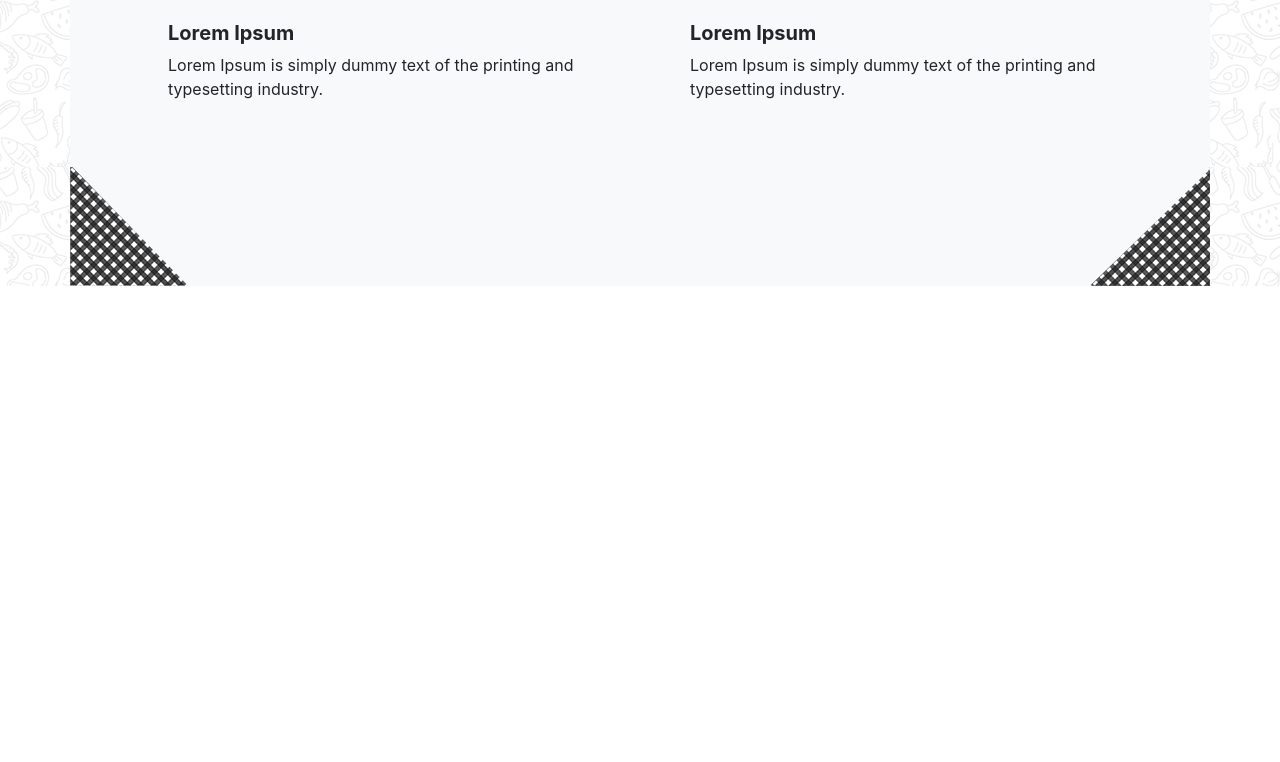
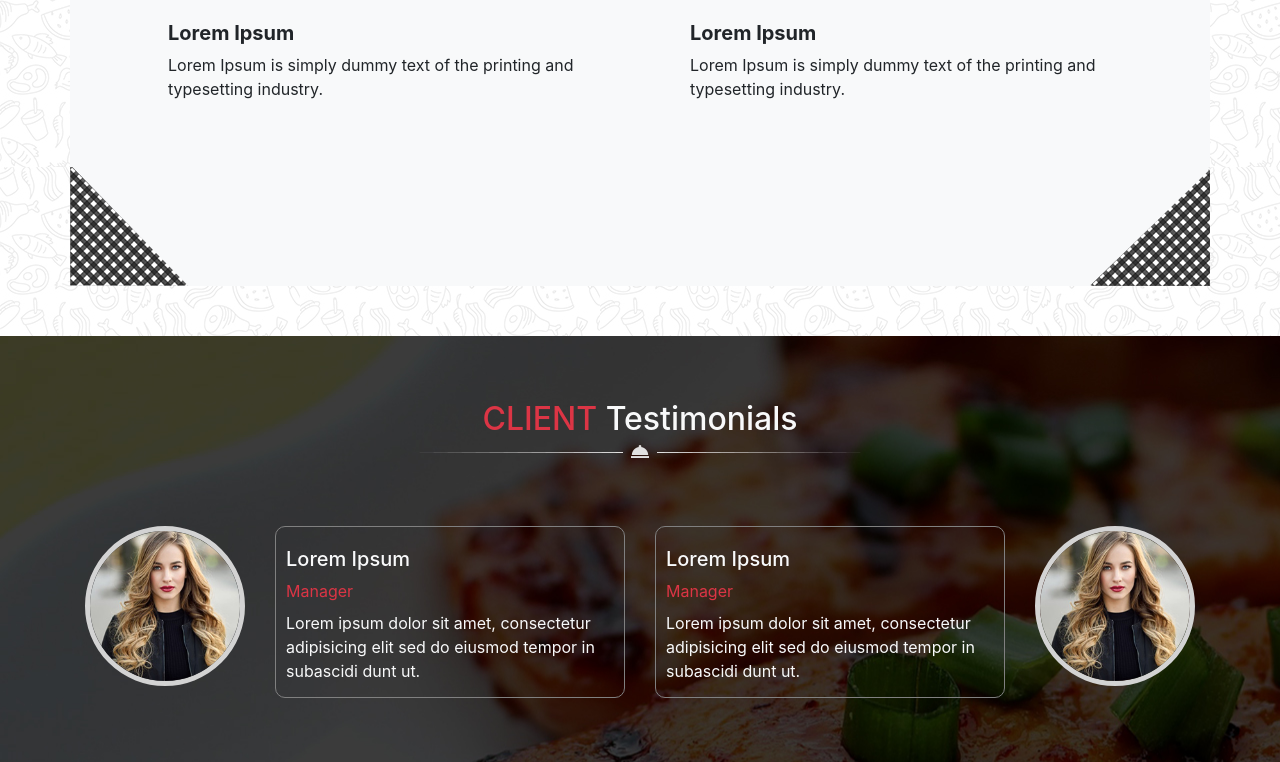
Before and after one commit to ThomasTrivier/cooking, a website: page index.html in a window 1280 px wide. Shown: the part 3298-4060 px from the top of the page. Before the commit the page ends 3584 px from the top, so only its background shows below. Drawn offline with nearby package versions, Linux system fonts and the light colour scheme.

Commit message:
section testimonial

```diff
--- a/assets/sass/_client.sass
+++ b/assets/sass/_client.sass
@@ -1,6 +1,7 @@
 .blog
     background-image: url("../img/main_bg.jpg")
     padding-top: 50px
+    padding-bottom: 50px
     .container
         background-color: $light
         .reservation
@@ -48,3 +49,27 @@
                     padding: 50px
                     h5
                         font-weight: bold
+.testimonial
+    background-image: url("../img/testimonials_background.jpg")
+    padding-bottom: 4rem
+    .titre
+        padding: 4rem
+        span
+            color: $danger
+        h2
+            color: $light
+    .container
+        color: $light
+        .bordure
+            border: 1px solid grey
+            border-radius: 10px
+            padding: 20px 10px 10px 10px
+        span
+            color: $danger
+        p
+            margin-top: 8px
+        img
+            height: 160px
+            width: 160px
+            border-radius: 50%
+            border: 5px solid lightgrey
--- a/index.html
+++ b/index.html
@@ -89,6 +89,9 @@
             </div>
         </div>
     </header>
+
+    <!-- STORY & MENU -->
+
     <section class="info">
         <div class="container">
             <div class="story">
@@ -128,6 +131,9 @@
             </div>
         </div>
     </section>
+
+    <!-- STAFF -->
+
     <section class="staff">
         <div class="titre">
             <h2 class="mb-0"><span>MEET</span> Our Chef</h2>
@@ -154,6 +160,9 @@
             </div>
         </div>
     </section>
+
+    <!-- BLOG -->
+
     <section class="blog">
         <div class="container">
             <div class="reservation">
@@ -257,8 +266,42 @@
             </div>
         </div>
     </section>
+
+    <!-- TESTIMONIALS -->
+
     <section class="testimonial">
-
+        <div class="titre text-center">
+            <h2 class="mb-0"><span>CLIENT</span> Testimonials</h2>
+            <img src="./assets/img/decoration_line.png">
+        </div>
+        <div class="container">
+            <div class="row">
+                <div class="col-2">
+                    <img src="./assets/img/testimonial1.jpg" alt="">
+                </div>
+                <div class="col-4">
+                    <div class="bordure">
+                        <h5>Lorem Ipsum</h5>
+                        <span>Manager</span>
+                        <p class="mb-1">Lorem ipsum dolor sit amet, consectetur adipisicing elit sed do eiusmod tempor in subascidi
+                            dunt
+                            ut.</p>
+                    </div>
+                </div>
+                <div class="col-4">
+                    <div class="bordure">
+                        <h5>Lorem Ipsum</h5>
+                        <span>Manager</span>
+                        <p class="mb-1">Lorem ipsum dolor sit amet, consectetur adipisicing elit sed do eiusmod tempor in subascidi
+                            dunt
+                            ut.</p>
+                    </div>
+                </div>
+                <div class="col-2">
+                    <img src="./assets/img/testimonial1.jpg">
+                </div>
+            </div>
+        </div>
     </section>
 
     <script src="./node_modules/jquery/dist/jquery.js"></script>
```
Also changed, not shown: assets/css/main.css, 1 other file.
